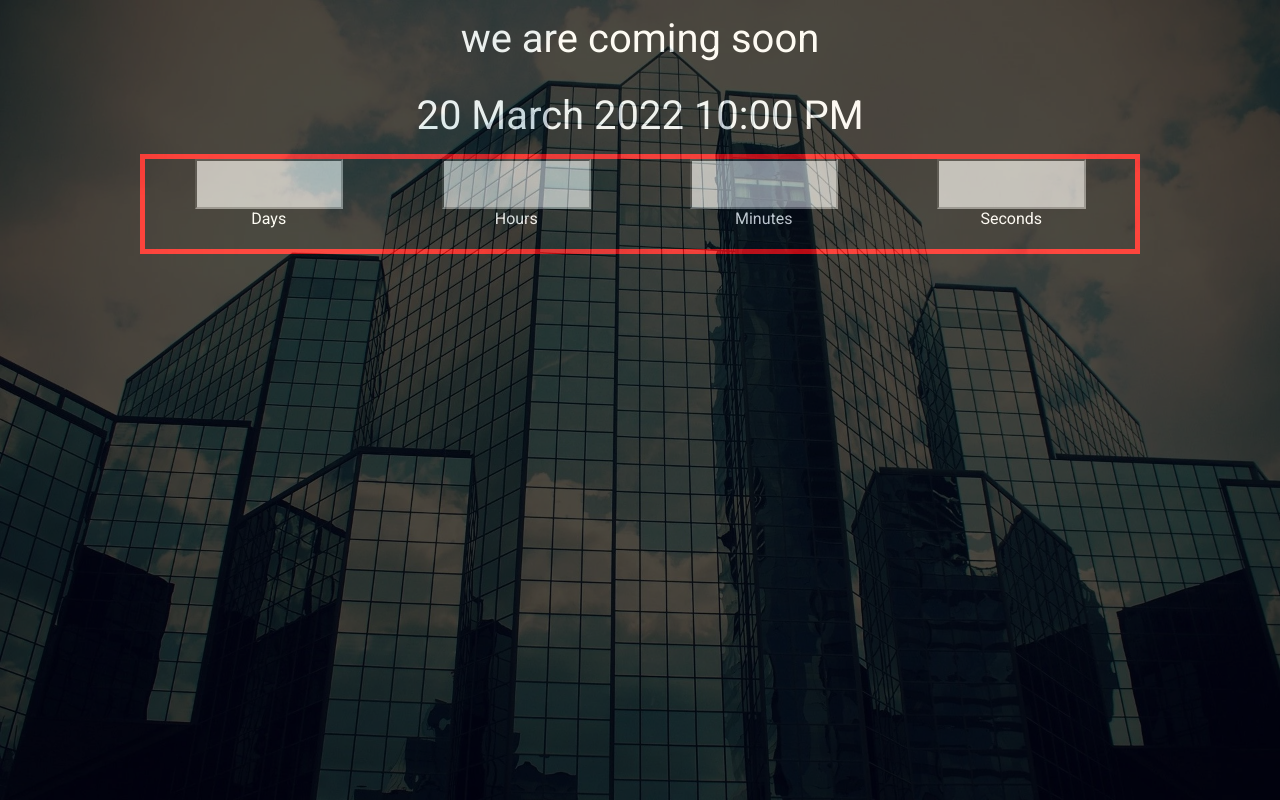
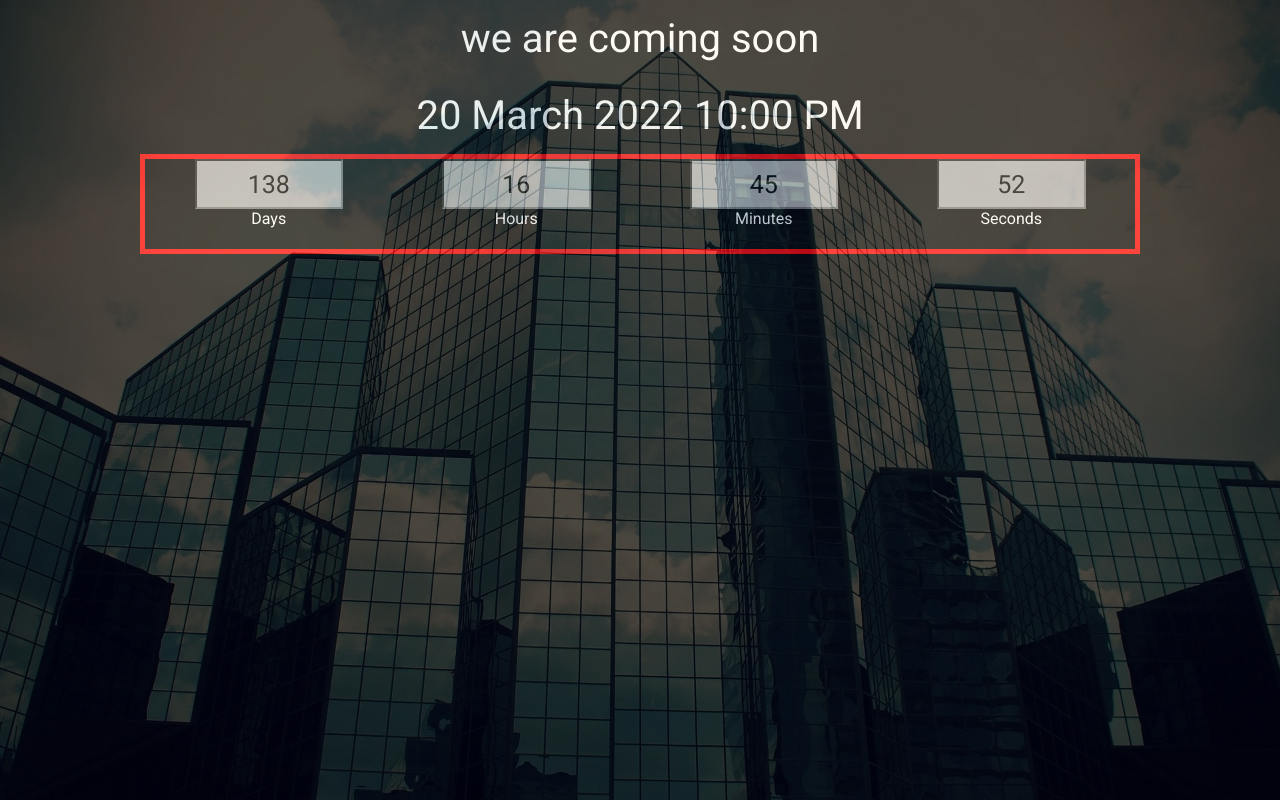
Before and after one commit to Raish10100/JS-projects, a plain HTML site: page Counter-App/index.html in a window 1280 px wide. Drawn offline with Linux system fonts and the light colour scheme.

Commit message:
js complete

```diff
--- a/Counter-App/index.html
+++ b/Counter-App/index.html
@@ -11,7 +11,7 @@
     <div class="main">
       <div class="overlay">
         <div class="title">we are coming soon</div>
-        <div class="title">20 March 2022 10:00 PM</div>
+        <div class="title end-date">20 March 2022 10:00 PM</div>
 
         <div class="col">
           <div>
--- a/Counter-App/script.js
+++ b/Counter-App/script.js
@@ -0,0 +1,37 @@
+const endDate = "27 July 2024 08:20:00 PM"
+
+document.getElementsByClassName("end-date").innerText = endDate;
+const inputs = document.querySelectorAll("input")
+    // const clock = () => {
+
+// }
+
+function clock() {
+    const end = new Date(endDate)
+    const now = new Date()
+    const diff = (end - now) / 1000;
+
+    if (diff < 0) return;
+
+    // convert into days;
+    inputs[0].value = Math.floor(diff / 3600 / 24);
+    inputs[1].value = Math.floor(diff / 3600) % 24;
+    inputs[2].value = Math.floor(diff / 60) % 60;
+    inputs[3].value = Math.floor(diff) % 60;
+}
+
+// initial call
+clock()
+
+/**
+ *  1 day = 24 hrs
+ *  1 hr = 60 mins
+ *  60 min = 3600 sec
+ */
+
+setInterval(
+    () => {
+        clock()
+    },
+    1000
+)
```
